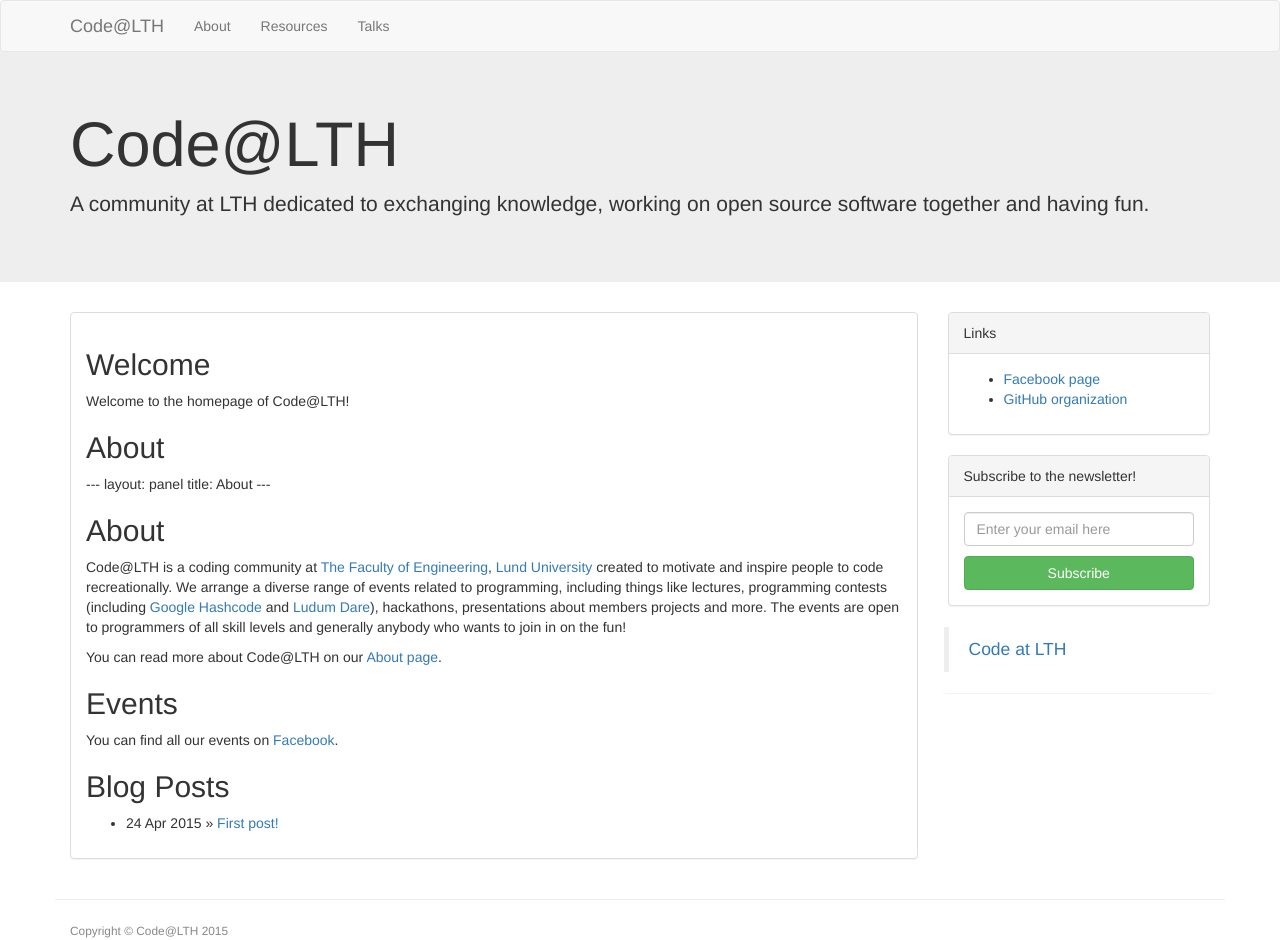
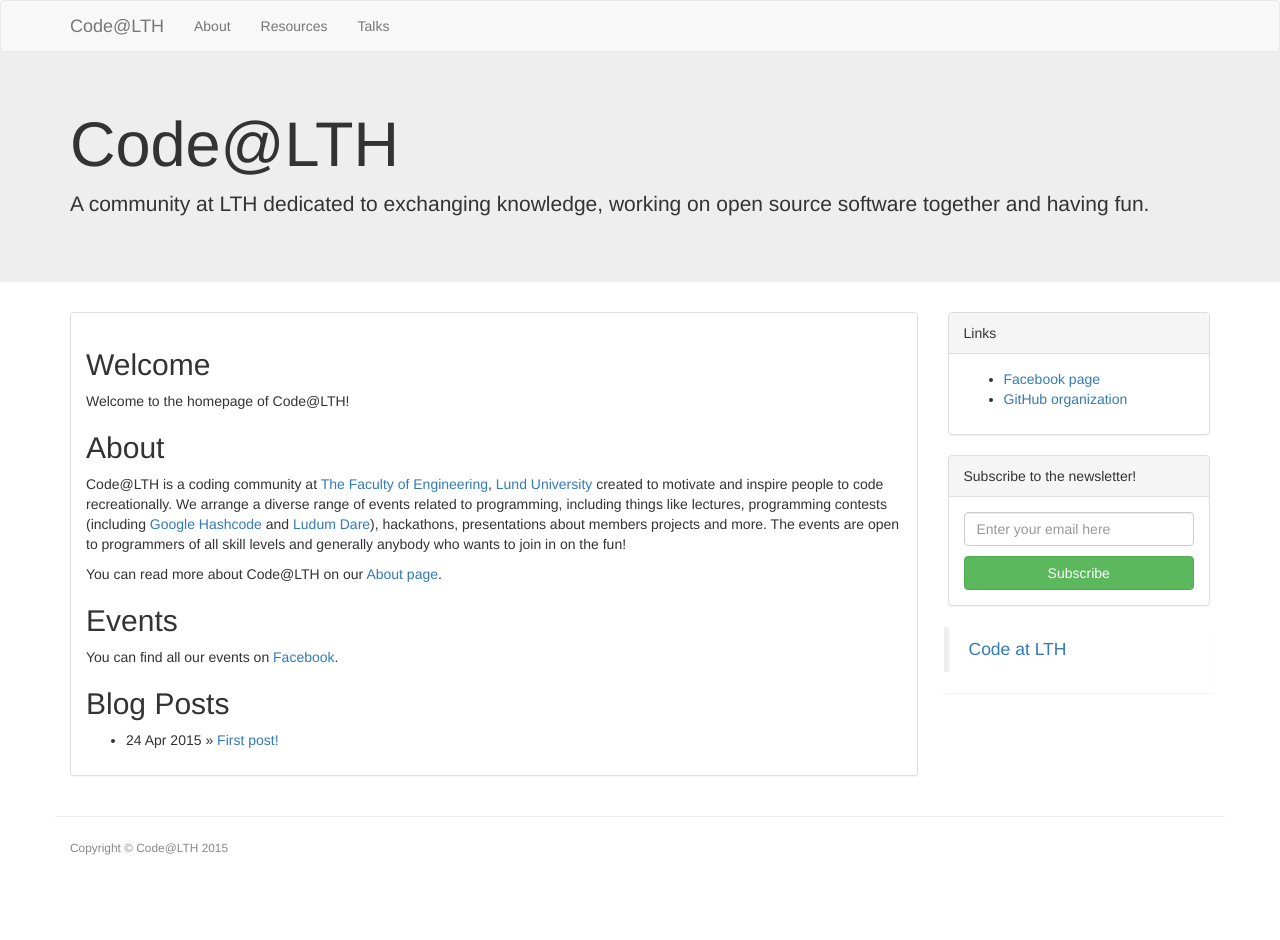
Before and after one commit to Code-at-LTH/code-at-lth.github.io, a Jekyll site: the page built from index.html, in a window 1280 px wide. Built offline with Jekyll 4.4.1, drawn with Linux system fonts in a browser that asks for light colours; Markdown is read by kramdown in place of the engine named in the settings; after the commit the page ends 900 px from its top, so only the background shows below that.

Commit message:
Fixed mistake in last commit

```diff
--- a/_includes/about.html
+++ b/_includes/about.html
@@ -1,14 +1,6 @@
----
-layout: panel
-title: About
----
+Code@LTH is a coding community at
+<a href="https://en.wikipedia.org/wiki/Faculty_of_Engineering_(LTH),_Lund_University">The Faculty of Engineering</a>, <a href="https://en.wikipedia.org/wiki/Lund_University">Lund University</a>
+created to motivate and inspire people to code recreationally.
 
-<h2>About</h2>
-<p>
-    Code@LTH is a coding community at
-    <a href="https://en.wikipedia.org/wiki/Faculty_of_Engineering_(LTH),_Lund_University">The Faculty of Engineering</a>, <a href="https://en.wikipedia.org/wiki/Lund_University">Lund University</a>
-    created to motivate and inspire people to code recreationally.
-
-    We arrange a diverse range of events related to programming, including things like lectures, programming contests (including <a href="https://hashcode.withgoogle.com/">Google Hashcode</a> and <a href="http://ludumdare.com">Ludum Dare</a>), hackathons, presentations about members projects and more.
-    The events are open to programmers of all skill levels and generally anybody who wants to join in on the fun!
-</p>
+We arrange a diverse range of events related to programming, including things like lectures, programming contests (including <a href="https://hashcode.withgoogle.com/">Google Hashcode</a> and <a href="http://ludumdare.com">Ludum Dare</a>), hackathons, presentations about members projects and more.
+The events are open to programmers of all skill levels and generally anybody who wants to join in on the fun!
```
